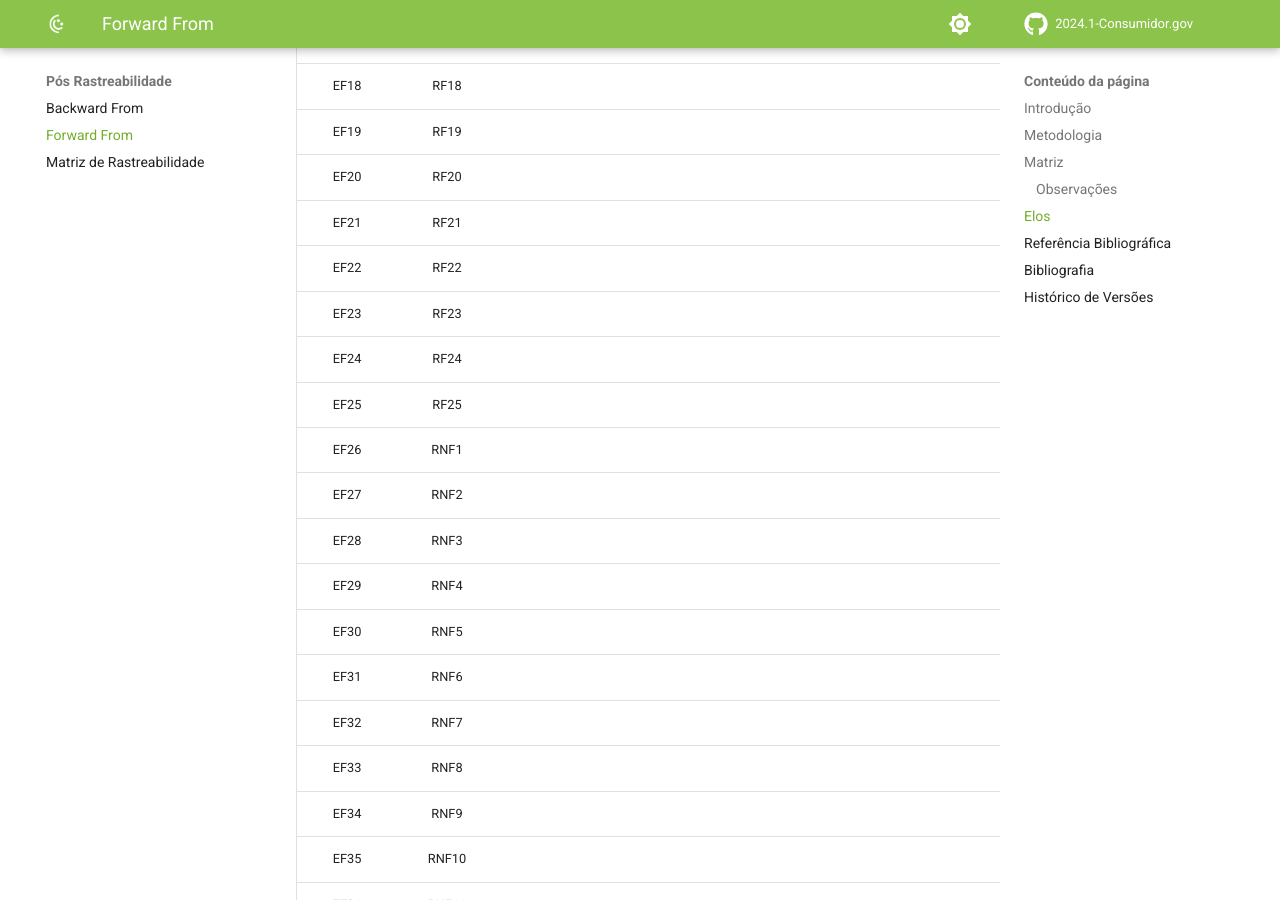
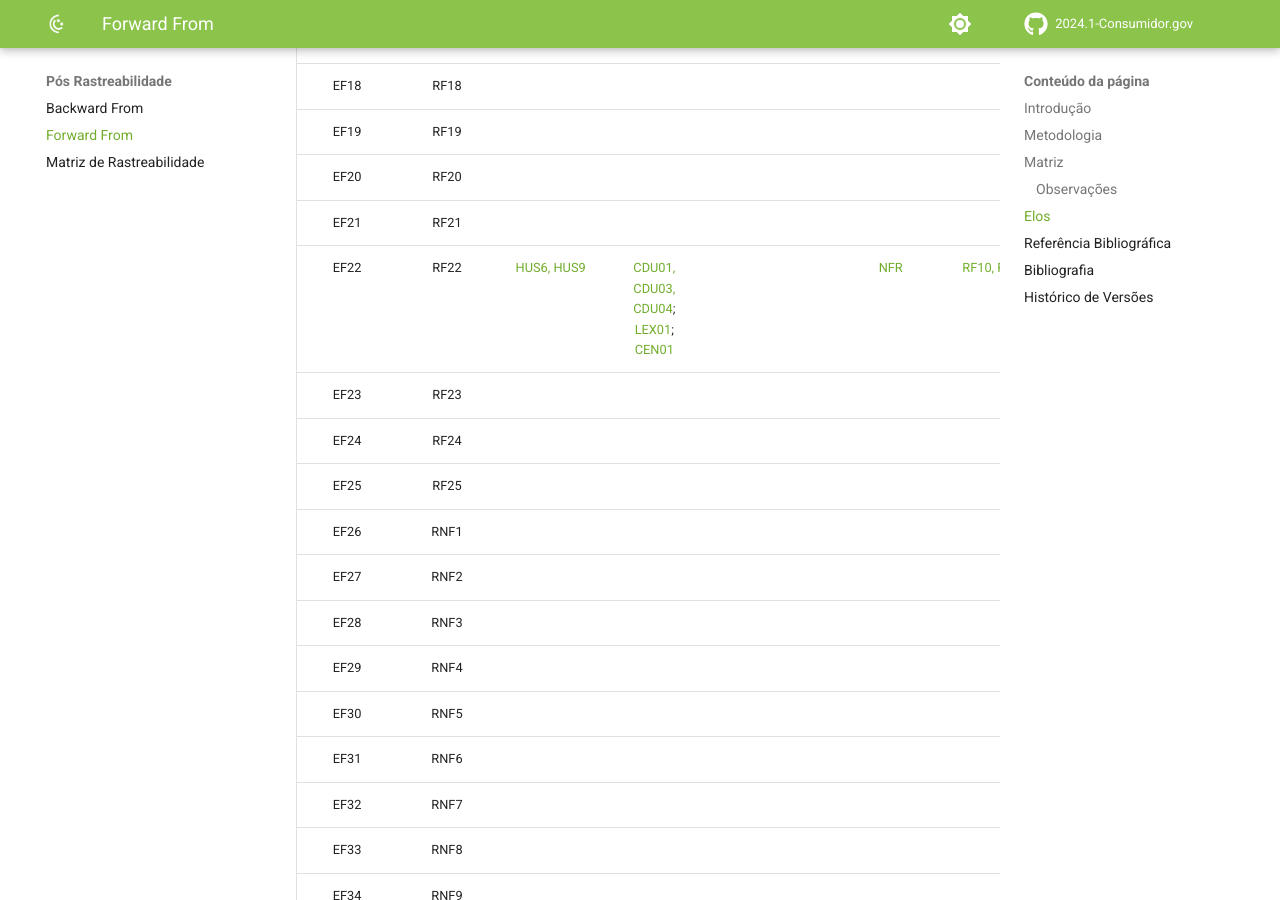
Before and after one commit to Requisitos-de-Software/2024.1-Grupo08, an MkDocs documentation site: the page built from docs/Pós-Rastreabilidade/forward.md, in a window 1280 px wide and 900 px high, scrolled down 5404 px. Built offline with MkDocs 1.6.1 and Material for MkDocs 9.7.7, drawn with Linux system fonts in a browser that asks for light colours; comment, search, counter and statistics services are not loaded.

Commit message:
complemento elos

```diff
--- a/docs/Pós-Rastreabilidade/forward.md
+++ b/docs/Pós-Rastreabilidade/forward.md
@@ -136,7 +136,7 @@ A tabela 2 abaixo apresenta a matriz ***forward form***, relacionando os requisi
 | EF19 | RF19 | |  |  |  |  |
 | EF20 | RF20 | |  |  |  |  |
 | EF21 | RF21 | |  |  |  |  |
-| EF22 | RF22 | |  |  |  |  |
+| EF22 | RF22 | [HUS6, HUS9](https://requisitos-de-software.github.io/2024.1-Consumidor.gov/Modelagem/Modelagem%20%C3%81gil/Historias/) | [CDU01, CDU03, CDU04](https://requisitos-de-software.github.io/2024.1-Consumidor.gov/Modelagem/casosdeuso/); [LEX01](https://requisitos-de-software.github.io/2024.1-Consumidor.gov/Modelagem/lexicos/#l01-pesquisar-empresa); [CEN01](https://requisitos-de-software.github.io/2024.1-Consumidor.gov/Modelagem/cenarios/#c01-pesquisar-empresa-pelo-nome) |  | [NFR](https://requisitos-de-software.github.io/2024.1-Consumidor.gov/Modelagem/Modelagem%20%C3%81gil/NFR/#nfr01-usabilidade) | [RF10, RF14](https://requisitos-de-software.github.io/2024.1-Consumidor.gov/Elicita%C3%A7%C3%A3o/requisitos-elicitados/) |
 | EF23 | RF23 | |  |  |  |  |
 | EF24 | RF24 | |  |  |  |  |
 | EF25 | RF25 | |  |  |  |  |
```
